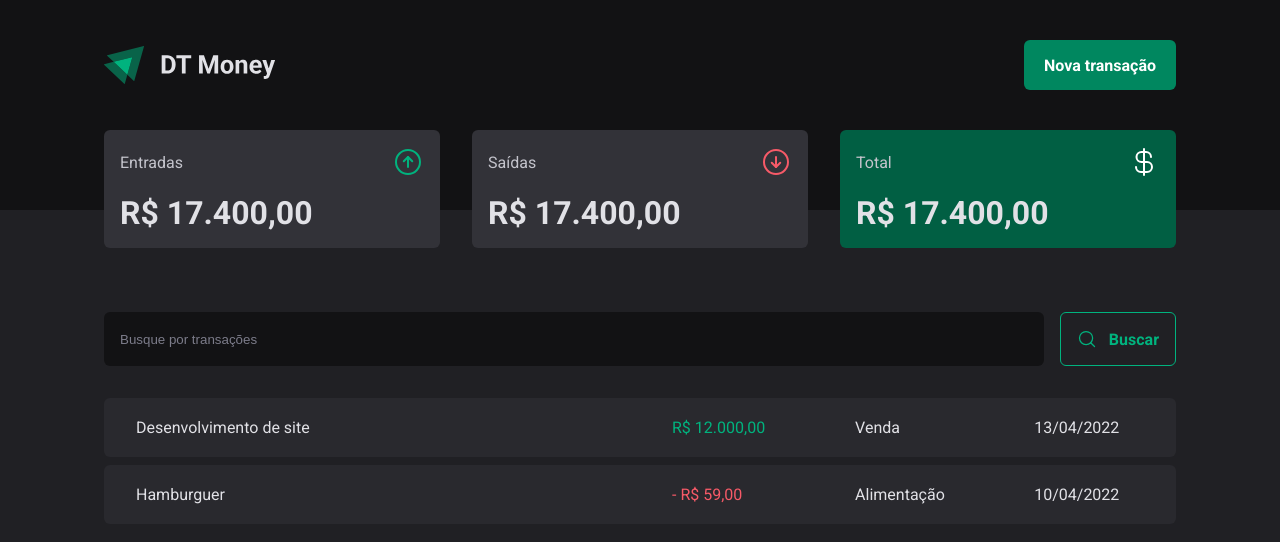
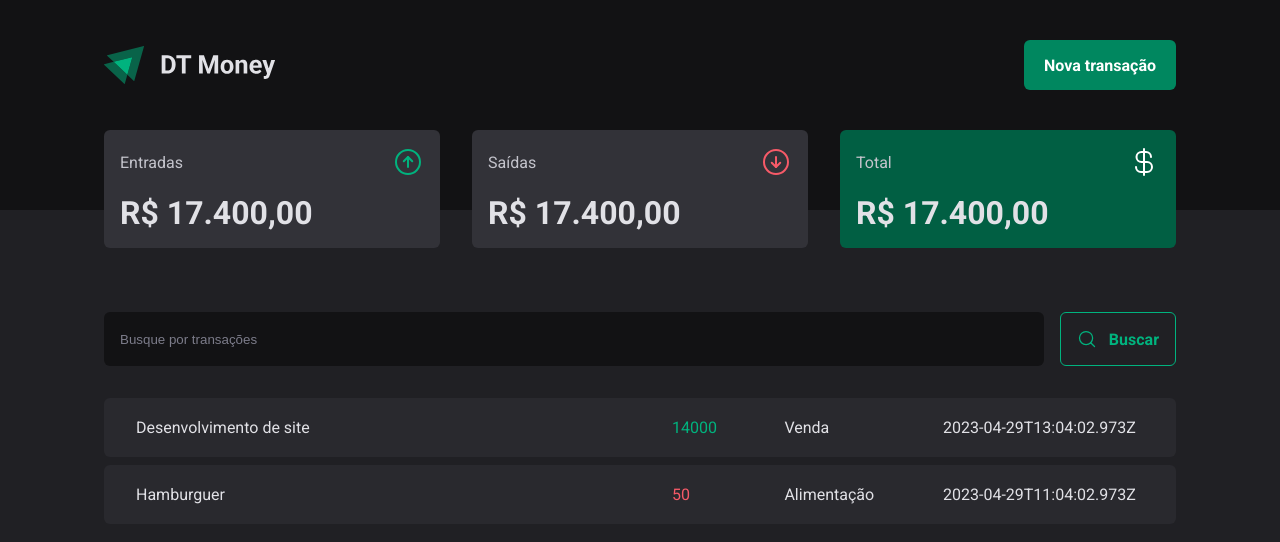
Before and after one commit to lzhudson/ignite-dt-money, a React (Vite) app: page / in a window 1280 px wide. Shown: the top 542 px of the page. Built offline with nearby package versions, Linux system fonts and the light colour scheme; data requests are answered from the project's data file.

Commit message:
feat: get transactions

```diff
--- a/src/pages/Transactions/index.tsx
+++ b/src/pages/Transactions/index.tsx
@@ -1,9 +1,31 @@
+import { useEffect, useState } from "react";
 import { Header } from "../../components/Header";
 import { Summary } from "../../components/Summary";
 import { SearchForm } from "./components/SearchForm";
 import { PriceHighlight, TransactionsContainer, TransactionsTable } from "./style";
 
+interface Transaction {
+  id: number;
+  description: string;
+  type: 'income' | 'outcome';
+  category: string;
+  price: number;
+  createdAt: string;
+}
+
 export function Transactions() {
+  const [transactions, setTransactions] = useState<Transaction[]>([]);
+
+  async function loadTransactions() {
+    const requestTransactions = await fetch('http://localhost:3000/transactions');
+    const data = await requestTransactions.json();
+    setTransactions(data);
+  }
+
+  useEffect(() => {
+    loadTransactions()
+  }, [])
+
   return (
     <div>
       <Header />
@@ -13,26 +35,18 @@ export function Transactions() {
         <SearchForm />
         <TransactionsTable>
           <tbody>
-            <tr>
-              <td width="50%">Desenvolvimento de site</td>
+            {transactions.map(transaction => (
+              <tr key={transaction.id}>
+              <td width="50%">{transaction.description}</td>
               <td>
-                <PriceHighlight variant="income">
-                  R$ 12.000,00
+                <PriceHighlight variant={transaction.type}>
+                  {transaction.price}
                 </PriceHighlight>
               </td>
-              <td>Venda</td>
-              <td>13/04/2022</td>
+              <td>{transaction.category}</td>
+              <td>{transaction.createdAt}</td>
             </tr>
-            <tr>
-              <td width="50%">Hamburguer</td>
-              <td>
-                <PriceHighlight variant="outcome">
-                  - R$ 59,00
-                </PriceHighlight>
-              </td>
-              <td>Alimentação</td>
-              <td>10/04/2022</td>
-            </tr>
+            ))}
           </tbody>
         </TransactionsTable>
       </TransactionsContainer>
```
